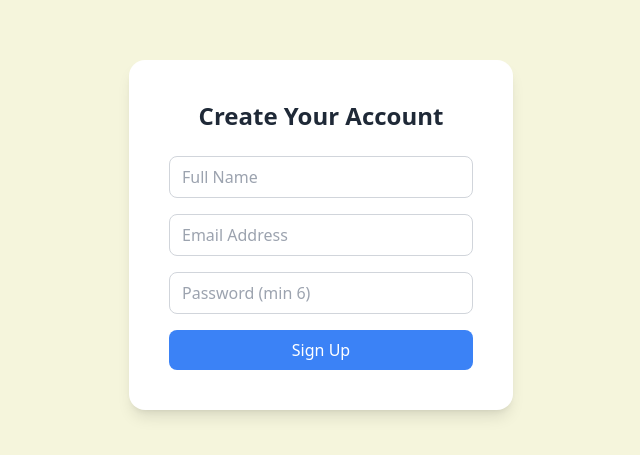
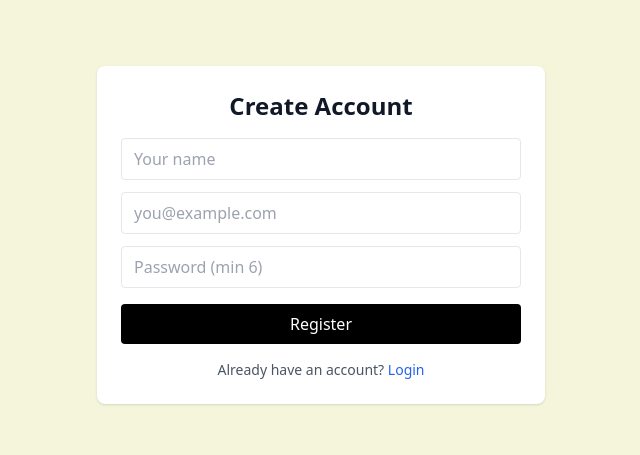
Before and after one commit to orikatz99/moveo-ai-crypto-advisor, a React (Vite) app in the folder client/: page /register in a window 1280 px wide. Shown: the part 165-620 px from the top of the page, without its empty margins (319-959 px from the left). Built offline with nearby package versions, Linux system fonts and the light colour scheme.

Commit message:
minor ux improvments

```diff
--- a/client/src/pages/Login.tsx
+++ b/client/src/pages/Login.tsx
@@ -1,33 +1,24 @@
 import { useState } from "react";
 import api from "../api";
-import { useNavigate } from "react-router-dom";
+import { Link, useNavigate } from "react-router-dom"; // ⬅️ הוספתי Link
 
 export default function Login() {
+  const nav = useNavigate();
   const [email, setEmail] = useState("");
   const [password, setPassword] = useState("");
   const [msg, setMsg] = useState("");
   const [loading, setLoading] = useState(false);
-  const navigate = useNavigate();
 
-
-  const handleSubmit = async (e: React.FormEvent) => {
+  const submit = async (e: React.FormEvent) => {
     e.preventDefault();
     if (loading) return;
-
+    try {
       setMsg("");
       setLoading(true);
-    try {
-      const res = await api.post("/login", { email, password });
-      setMsg(res.data?.msg || "Login successful");
-      navigate("/dashboard");
+      await api.post("/login", { email, password });
+      nav("/dashboard"); // או /onboarding אם כך החלטת
     } catch (err: any) {
-      const status = err?.response?.status;
-      const serverMsg = err?.response?.data?.error;
-
-      if (status === 401) setMsg("Invalid credentials.");
-      else if (status === 404) setMsg("User not found. Please sign up first.");
-      else if (serverMsg) setMsg(serverMsg);
-      else setMsg("Login failed.");
+      setMsg(err?.response?.data?.error || "Login failed");
     } finally {
       setLoading(false);
     }
@@ -35,54 +26,44 @@ export default function Login() {
 
   return (
     <div className="min-h-screen flex items-center justify-center" style={{ background: "beige" }}>
-      <div className="bg-white p-10 rounded-2xl shadow-lg w-96 text-center">
-        <h2 className="text-2xl font-semibold text-gray-800 mb-6">Login</h2>
+      <form onSubmit={submit} className="w-full max-w-md bg-white p-6 rounded-lg shadow">
+        <h1 className="text-2xl font-bold text-center mb-4">Login</h1>
 
-        <form onSubmit={handleSubmit} className="space-y-4" autoComplete="off">
         <input
+          className="w-full border rounded px-3 py-2 mb-3"
+          placeholder="Email Address"
           type="email"
-            placeholder="Email Address"
           value={email}
           onChange={(e) => setEmail(e.target.value)}
           required
-            className="w-full border border-gray-300 rounded-lg px-3 py-2 text-gray-700 focus:outline-none focus:ring-2 focus:ring-blue-400"
+        />
+        <input
+          className="w-full border rounded px-3 py-2 mb-4"
+          placeholder="Password (min 6)"
+          type="password"
+          minLength={6}
+          value={password}
+          onChange={(e) => setPassword(e.target.value)}
+          required
         />
 
-          <input
-            type="password"
-            placeholder="Password (min 6)"
-            value={password}
-            onChange={(e) => setPassword(e.target.value)}
-            minLength={6}
-            required
-            className="w-full border border-gray-300 rounded-lg px-3 py-2 text-gray-700 focus:outline-none focus:ring-2 focus:ring-blue-400"
-          />
+        {msg && <p className="text-center text-sm mb-3 text-red-600">{msg}</p>}
 
         <button
           type="submit"
           disabled={loading}
-            className={`w-full py-2 rounded-lg text-white transition ${
-              loading
-                ? "bg-blue-300 cursor-not-allowed"
-                : "bg-blue-500 hover:bg-blue-600"
-            }`}
+          className={`w-full py-2 rounded text-white ${loading ? "bg-gray-400" : "bg-black hover:opacity-90"}`}
         >
-            {loading ? "Logging in..." : "Log In"}
+          {loading ? "Logging in…" : "Log In"}
         </button>
+
+        <p className="mt-4 text-sm text-center text-gray-600">
+          New here?{" "}
+          <Link to="/register" className="text-blue-600 hover:underline font-medium">
+            Create account
+          </Link>
+        </p>
       </form>
-
-        {msg && (
-          <p
-            className={`mt-4 text-sm ${
-              msg.toLowerCase().includes("success")
-                ? "text-green-700"
-                : "text-red-600"
-            }`}
-          >
-            {msg}
-          </p>
-        )}
-      </div>
     </div>
   );
 }
--- a/client/src/pages/Register.tsx
+++ b/client/src/pages/Register.tsx
@@ -1,37 +1,26 @@
 import { useState } from "react";
 import api from "../api";
+import { Link, useNavigate } from "react-router-dom"; // ⬅️ הוספתי Link
 
 export default function Register() {
+  const nav = useNavigate();
   const [name, setName] = useState("");
   const [email, setEmail] = useState("");
   const [password, setPassword] = useState("");
   const [msg, setMsg] = useState("");
   const [loading, setLoading] = useState(false);
 
-  const handleSubmit = async (e: React.FormEvent) => {
+  const submit = async (e: React.FormEvent) => {
     e.preventDefault();
     if (loading) return;
+    try {
       setMsg("");
       setLoading(true);
-
-    try {
-      const res = await api.post("/signup", { name, email, password });
-      setMsg(res.data.message || "User registered successfully.");
-      window.location.href = "/onboarding";
-
-      // Optional: reset fields after success
-      // setName(""); setEmail(""); setPassword("");
+      await api.post("/signup", { name, email, password });
+      // אחרי הרשמה אפשר ישר לנווט לאונבורדינג/דשבורד
+      nav("/onboarding"); // או "/dashboard" לפי הזרימה שלך
     } catch (err: any) {
-      const status = err?.response?.status;
-      const serverMsg = err?.response?.data?.error;
-
-      if (status === 409) {
-        setMsg("User already exists with this email.");
-      } else if (serverMsg) {
-        setMsg(serverMsg);
-      } else {
-        setMsg("Registration failed.");
-      }
+      setMsg(err?.response?.data?.error || "Register failed");
     } finally {
       setLoading(false);
     }
@@ -39,65 +28,52 @@ export default function Register() {
 
   return (
     <div className="min-h-screen flex items-center justify-center" style={{ background: "beige" }}>
-      <div className="bg-white p-10 rounded-2xl shadow-lg w-96 text-center">
-        <h2 className="text-2xl font-semibold text-gray-800 mb-6">
-          Create Your Account
-        </h2>
+      <form onSubmit={submit} className="w-full max-w-md bg-white p-6 rounded-lg shadow">
+        <h1 className="text-2xl font-bold text-center mb-4">Create Account</h1>
 
-        <form onSubmit={handleSubmit} className="space-y-4" autoComplete="off">
         <input
-            type="text"
-            placeholder="Full Name"
+          className="w-full border rounded px-3 py-2 mb-3"
+          placeholder="Your name"
           value={name}
           onChange={(e) => setName(e.target.value)}
           required
-            className="w-full border border-gray-300 rounded-lg px-3 py-2 text-gray-700 focus:outline-none focus:ring-2 focus:ring-blue-400"
         />
-
         <input
+          className="w-full border rounded px-3 py-2 mb-3"
+          placeholder="you@example.com"
           type="email"
-            placeholder="Email Address"
           value={email}
           onChange={(e) => setEmail(e.target.value)}
           required
-            className="w-full border border-gray-300 rounded-lg px-3 py-2 text-gray-700 focus:outline-none focus:ring-2 focus:ring-blue-400"
+        />
+        <input
+          className="w-full border rounded px-3 py-2 mb-4"
+          placeholder="Password (min 6)"
+          type="password"
+          minLength={6}
+          value={password}
+          onChange={(e) => setPassword(e.target.value)}
+          required
         />
 
-          <input
-            type="password"
-            placeholder="Password (min 6)"
-            value={password}
-            onChange={(e) => setPassword(e.target.value)}
-            minLength={6}
-            required
-            className="w-full border border-gray-300 rounded-lg px-3 py-2 text-gray-700 focus:outline-none focus:ring-2 focus:ring-blue-400"
-          />
+        {msg && <p className="text-center text-sm mb-3 text-red-600">{msg}</p>}
 
         <button
           type="submit"
           disabled={loading}
-            className={`w-full py-2 rounded-lg text-white transition ${
-              loading
-                ? "bg-blue-300 cursor-not-allowed"
-                : "bg-blue-500 hover:bg-blue-600"
-            }`}
+          className={`w-full py-2 rounded text-white ${loading ? "bg-gray-400" : "bg-black hover:opacity-90"}`}
         >
-            {loading ? "Signing Up..." : "Sign Up"}
+          {loading ? "Registering…" : "Register"}
         </button>
+
+        {/* 👇 הקישור להתחברות */}
+        <p className="mt-4 text-sm text-center text-gray-600">
+          Already have an account?{" "}
+          <Link to="/login" className="text-blue-600 hover:underline font-medium">
+            Login
+          </Link>
+        </p>
       </form>
-
-        {msg && (
-          <p
-            className={`mt-4 text-sm ${
-              msg.toLowerCase().includes("success")
-                ? "text-green-700"
-                : "text-red-600"
-            }`}
-          >
-            {msg}
-          </p>
-        )}
-      </div>
     </div>
   );
 }
```
Also changed, not shown: 1 other file (tests, documents, lock files or other folders). Lines whose indentation alone changed are shown as unchanged.
